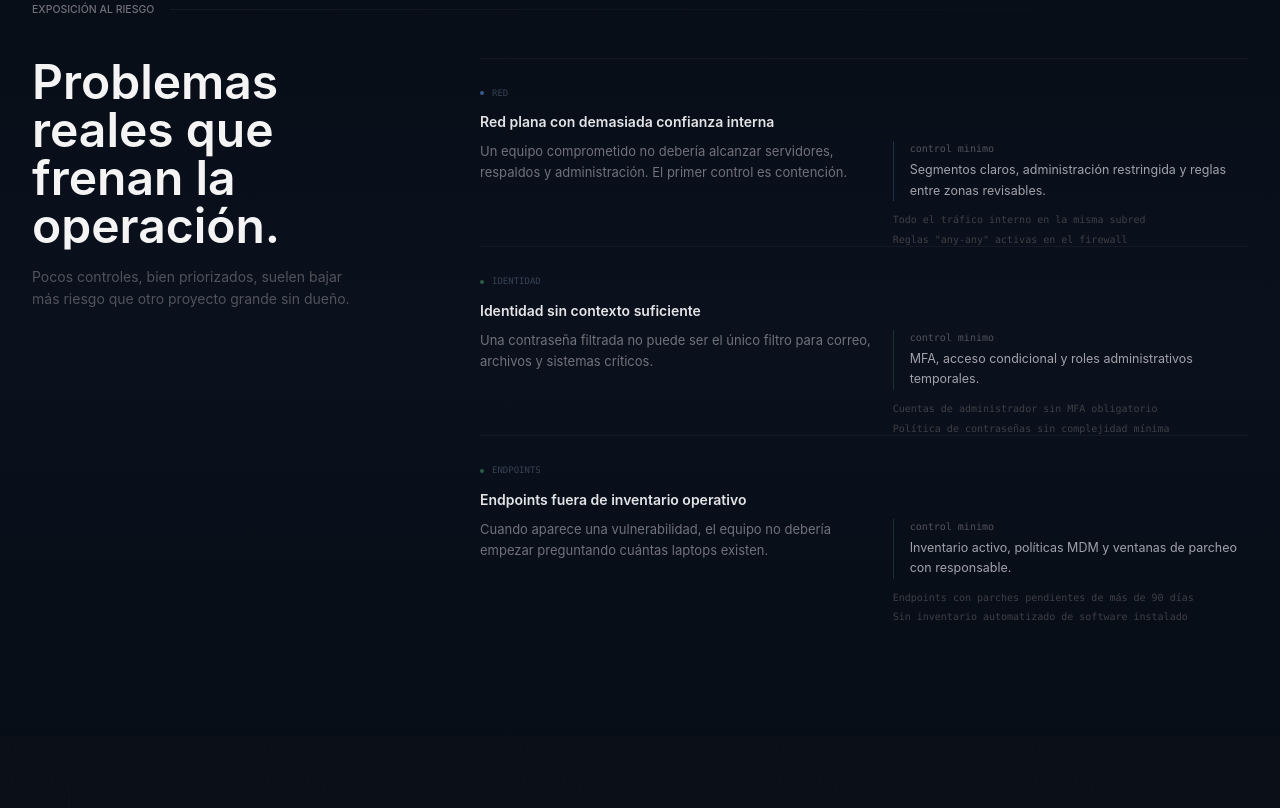
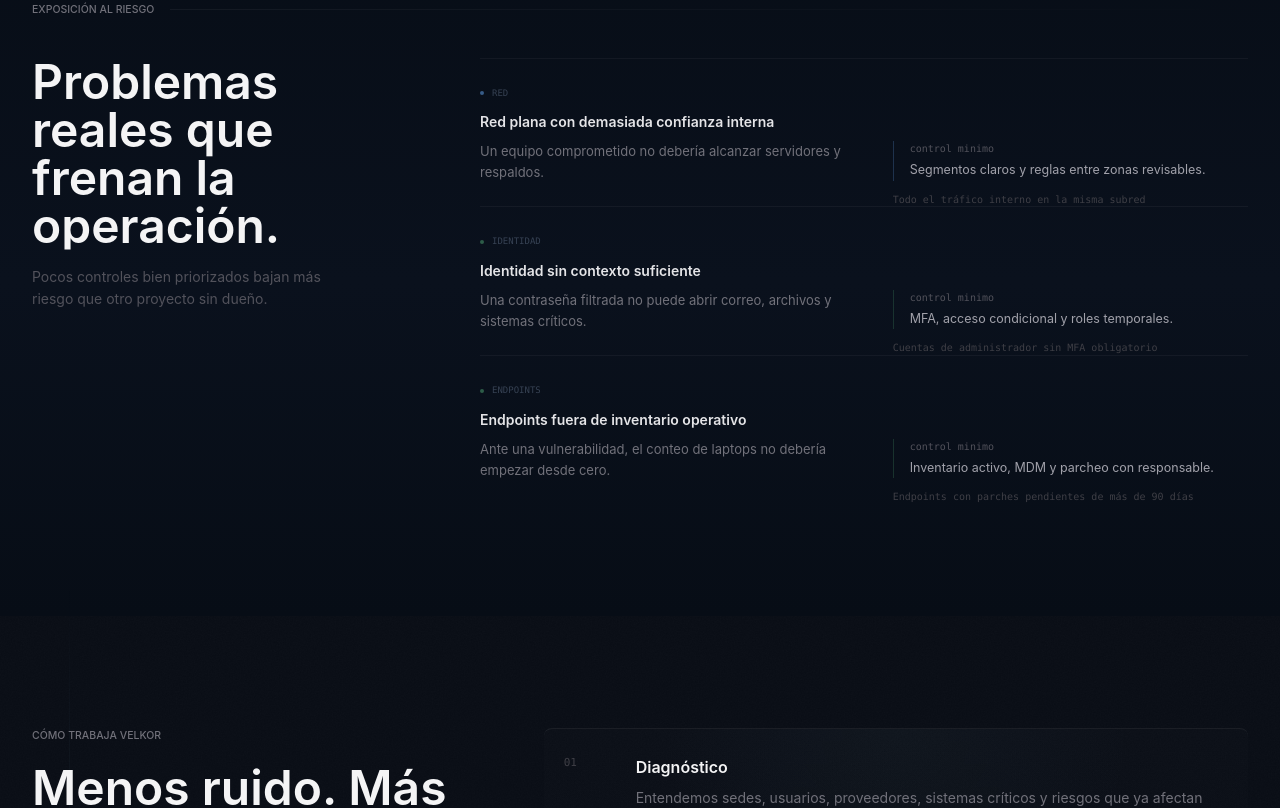
Before and after one commit to CrazyBoyGDL/velkor-platform, a Next.js app in the folder apps/web/: page / in a window 1280 px wide. Shown: the part 875-1683 px from the top of the page. Built offline with nearby package versions, Linux system fonts and the light colour scheme; no server answers.

Commit message:
style(premium): reduce visual noise and refine typography

```diff
--- a/apps/web/src/app/globals.css
+++ b/apps/web/src/app/globals.css
@@ -448,15 +448,20 @@ body {
   }
 
   .display-heading {
-    @apply text-4xl sm:text-5xl lg:text-6xl font-semibold leading-[0.98] tracking-display text-noc-white;
+    @apply text-4xl sm:text-5xl lg:text-6xl leading-[0.99] tracking-display text-noc-white;
+    font-weight: 580;
+    text-wrap: balance;
   }
 
   .section-heading {
-    @apply text-3xl sm:text-4xl lg:text-5xl font-semibold leading-[1.05] tracking-heading text-noc-white;
+    @apply text-3xl sm:text-4xl lg:text-5xl leading-[1.06] tracking-heading text-noc-white;
+    font-weight: 560;
+    text-wrap: balance;
   }
 
   .editorial-lede {
     @apply text-base sm:text-lg leading-8 text-zinc-400 font-normal;
+    text-wrap: pretty;
   }
 
   .home-section {
@@ -498,6 +503,9 @@ body {
     gap: 1.5rem;
     padding: 1.65rem 0;
     border-bottom: 1px solid rgba(255,255,255,0.055);
+  }
+  .home-process-row h3 {
+    font-weight: 560;
   }
 
   .home-case-panel {
@@ -712,6 +720,7 @@ body {
     position: relative;
     padding: 5.5rem 0;
     border-bottom: 1px solid rgba(255,255,255,0.06);
+    contain: layout paint;
   }
   .service-capability::before {
     content: '';
@@ -770,6 +779,7 @@ body {
     border: 1px solid rgba(148,163,184,0.085);
     border-radius: 8px;
     overflow: hidden;
+    contain: layout paint;
   }
   .architecture-snapshot::before,
   .deployment-diff::before,
@@ -1593,7 +1603,7 @@ html.light::-webkit-scrollbar-thumb { background: #d1d1d6; }
     gap: 1.25rem;
   }
   .service-capability {
-    padding: 3rem 0;
+    padding: 2.65rem 0;
   }
   .service-capability::before {
     display: none;
@@ -1611,6 +1621,22 @@ html.light::-webkit-scrollbar-thumb { background: #d1d1d6; }
   .architecture-snapshot {
     padding: 0.75rem;
   }
+  .packet-route-strip {
+    grid-template-columns: repeat(2, minmax(0, 1fr));
+    gap: 0.45rem 0.7rem;
+  }
+  .packet-route-node {
+    font-size: 9px;
+    min-height: 28px;
+  }
+  .trust-boundary-map,
+  .deployment-state-line {
+    font-size: 8px;
+  }
+  .continuity-section::before,
+  .operational-atmosphere__spine {
+    opacity: 0.24;
+  }
   .visual-evidence-heading {
     align-items: flex-start;
     flex-direction: column;
@@ -1670,7 +1696,7 @@ html.light::-webkit-scrollbar-thumb { background: #d1d1d6; }
     order: 0;
   }
   .service-capability {
-    padding: 4rem 0;
+    padding: 3.35rem 0;
   }
   .service-consultive-close {
     align-items: flex-start;
--- a/apps/web/src/components/RiskExposure.tsx
+++ b/apps/web/src/components/RiskExposure.tsx
@@ -8,8 +8,8 @@ const RISKS = [
     domain:  'Red',
     color:   '#4878b0',
     title:   'Red plana con demasiada confianza interna',
-    body:    'Un equipo comprometido no debería alcanzar servidores, respaldos y administración. El primer control es contención.',
-    control: 'Segmentos claros, administración restringida y reglas entre zonas revisables.',
+    body:    'Un equipo comprometido no debería alcanzar servidores y respaldos.',
+    control: 'Segmentos claros y reglas entre zonas revisables.',
     signals: [
       'Todo el tráfico interno en la misma subred',
       'Reglas "any-any" activas en el firewall',
@@ -20,8 +20,8 @@ const RISKS = [
     domain:  'Identidad',
     color:   '#3a7858',
     title:   'Identidad sin contexto suficiente',
-    body:    'Una contraseña filtrada no puede ser el único filtro para correo, archivos y sistemas críticos.',
-    control: 'MFA, acceso condicional y roles administrativos temporales.',
+    body:    'Una contraseña filtrada no puede abrir correo, archivos y sistemas críticos.',
+    control: 'MFA, acceso condicional y roles temporales.',
     signals: [
       'Cuentas de administrador sin MFA obligatorio',
       'Política de contraseñas sin complejidad mínima',
@@ -32,8 +32,8 @@ const RISKS = [
     domain:  'Endpoints',
     color:   '#3a7858',
     title:   'Endpoints fuera de inventario operativo',
-    body:    'Cuando aparece una vulnerabilidad, el equipo no debería empezar preguntando cuántas laptops existen.',
-    control: 'Inventario activo, políticas MDM y ventanas de parcheo con responsable.',
+    body:    'Ante una vulnerabilidad, el conteo de laptops no debería empezar desde cero.',
+    control: 'Inventario activo, MDM y parcheo con responsable.',
     signals: [
       'Endpoints con parches pendientes de más de 90 días',
       'Sin inventario automatizado de software instalado',
@@ -66,7 +66,7 @@ function RiskItem({ risk }: { risk: typeof RISKS[number] }) {
             <p className="text-zinc-400 text-[12.5px] leading-relaxed">{control}</p>
           </div>
           <div className="grid gap-1.5">
-            {signals.slice(0, 2).map((s) => (
+            {signals.slice(0, 1).map((s) => (
               <span key={s} className="text-[10px] font-mono leading-snug text-zinc-700">
                 {s}
               </span>
@@ -98,7 +98,7 @@ export default function RiskExposure() {
               Problemas reales que frenan la operación.
             </motion.h2>
             <motion.p {...appear(0.010)} className="text-zinc-600 text-sm leading-relaxed max-w-xs">
-              Pocos controles, bien priorizados, suelen bajar más riesgo que otro proyecto grande sin dueño.
+              Pocos controles bien priorizados bajan más riesgo que otro proyecto sin dueño.
             </motion.p>
           </div>
 
```
Also changed, not shown: 2 other files (tests, documents, lock files or other folders).
